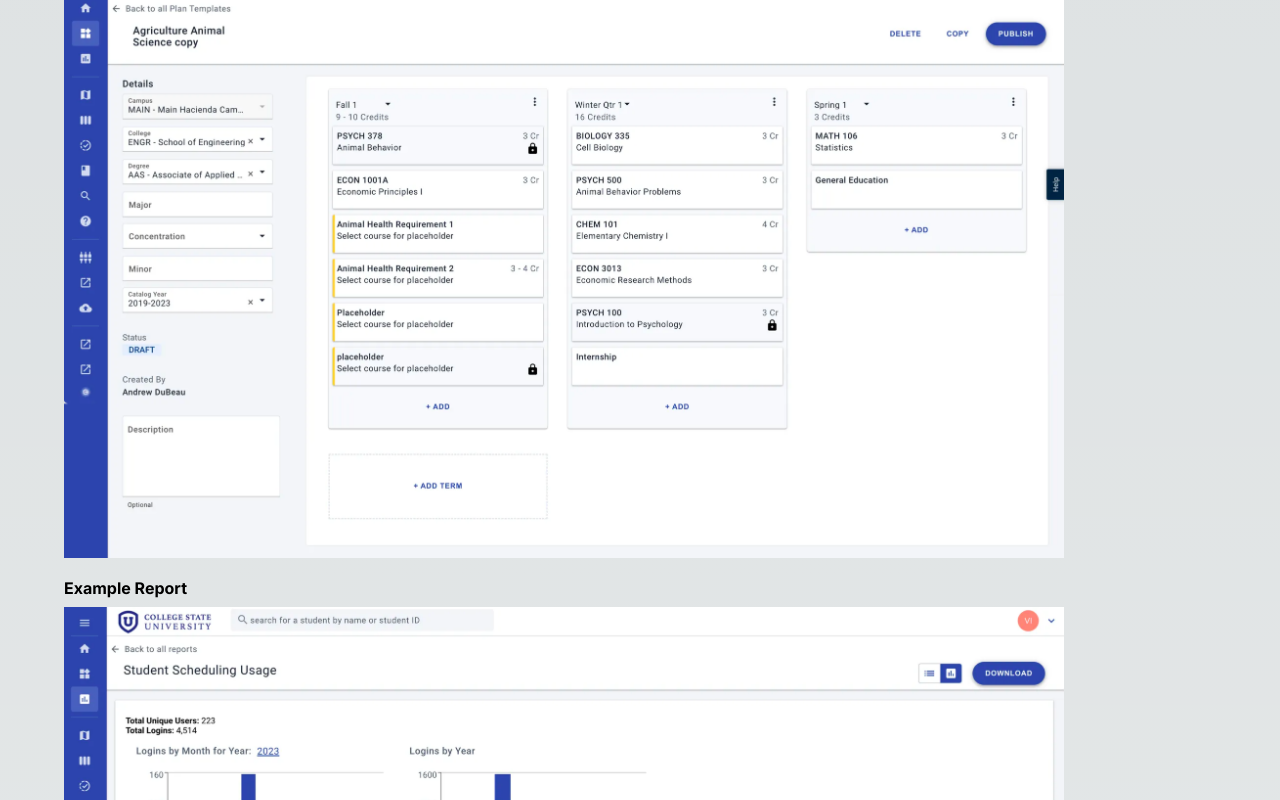
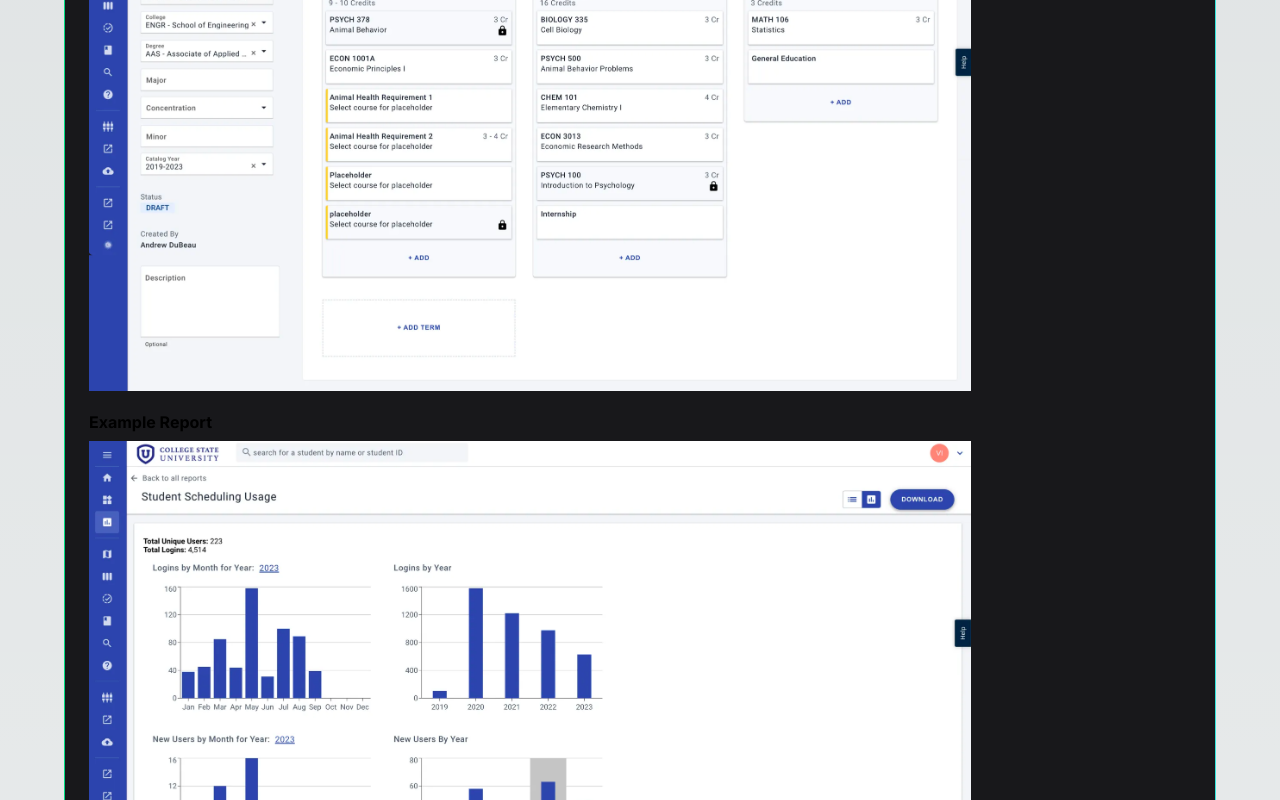
Before and after one commit to vholcomb/portfolio, a Next.js app: page /civitas in a window 1280 px wide. Shown: the part 2000-2800 px from the top of the page. Built offline with nearby package versions, Linux system fonts and the light colour scheme.

Commit message:
More style updates

```diff
--- a/app/civitas/page.module.css
+++ b/app/civitas/page.module.css
@@ -1,3 +1,16 @@
+.container {
+  padding: 24px;
+  margin-top: 36px;
+  margin-bottom: 36px;
+  border-radius: 12px;
+  background: linear-gradient(90deg,#18181b,#18181b),linear-gradient(90deg,#00dc82,#1de0b1,#36e4da);
+  background-clip: padding-box, border-box;
+  background-origin: padding-box, border-box;
+  border-color: transparent;
+  border-width: 1px;
+  border-style: solid;
+}
+
 .page {
   margin: 4rem;
   line-height: 1.3rem;
@@ -14,6 +27,10 @@
 .page h4 {
   padding-bottom: 8px;
   padding-top: 16px;
+}
+
+.page img {
+  max-width: 80%;
 }
 
 .example h3 {
--- a/app/civitas/page.tsx
+++ b/app/civitas/page.tsx
@@ -11,7 +11,7 @@ export default function Civitas() {
         <li>Built a new Student Degree Planner tool with React, Typescript, GraphQL, Apollo, and a mix of Java, Kotlin, and Node microservices</li>
         <li>Updated the Student Course Scheduler UI to have a consistent UI with the Student Degree Planner for a seamless user experience</li>
       </ul>
-      <div className={styles.example}>
+      <div className={`${styles.example} ${styles.container}`}>
         <h2>Student Degree Planner</h2>
         <p>
           The Student Degree Planner is a tool that allows students to plan out their degree path. It shows them what courses they have taken, what courses they need to take, and what courses they can take.
@@ -31,25 +31,21 @@ export default function Civitas() {
             <img
               src={`/images/example-dashboard.png`}
               alt="Advisor Dashboard"
-              width={1000}
             />
             <h4>Degree Plan Templates</h4>
             <img
               src={`/images/templates.png`}
               alt="Degree Plan Templates"
-              width={1000}
             />
             <h4>Example Template</h4>
             <img
               src={`/images/example-template.png`}
               alt="Example Template"
-              width={1000}
             />
             <h4>Example Report</h4>
             <img
               src={`/images/example-report.png`}
               alt="Example Report"
-              width={1000}
             />
           </div>
           <div>
@@ -58,37 +54,32 @@ export default function Civitas() {
             <img
               src={`/images/my-plans.png`}
               alt="Student Plans"
-              width={1000}
             />
             <h4>Example Degree Plan</h4>
             <img
               src={`/images/degree-plan.png`}
               alt="Example Degree Plan"
-              width={1000}
             />
             <h4>Degree Requirements</h4>
             <img
               src={`/images/degree-requirements.png`}
               alt="Degree Requirements"
-              width={1000}
             />
             <h4>Course History</h4>
             <img
               src={`/images/course-history.png`}
               alt="Course History"
-              width={1000}
             />
             <h4>Course Search</h4>
             <img
               src={`/images/course-search.png`}
               alt="Course Search"
-              width={1000}
             />
           </div>
         </div>
       </div>
 
-      <div className={styles.example}>
+      <div className={`${styles.example} ${styles.container}`}>
         <h2 className={styles.schedulerHeader}>Student Course Scheduler</h2>
         <p>
           The Student Course Scheduler is a tool that allows students to schedule their courses for the upcoming semester.
@@ -109,19 +100,16 @@ export default function Civitas() {
             <img
               src={`/images/term-select.png`}
               alt="Student Landing Page"
-              width={1000}
             />
             <h4>Build Schedule</h4>
             <img
               src={`/images/build-schedule.png`}
               alt="Build Schedule"
-              width={1000}
             />
             <h4>Potential Schedule</h4>
             <img
               src={`/images/potential-schedule.png`}
               alt="Potential Schedule"
-              width={1000}
             />
           </div>
         </div>
```
